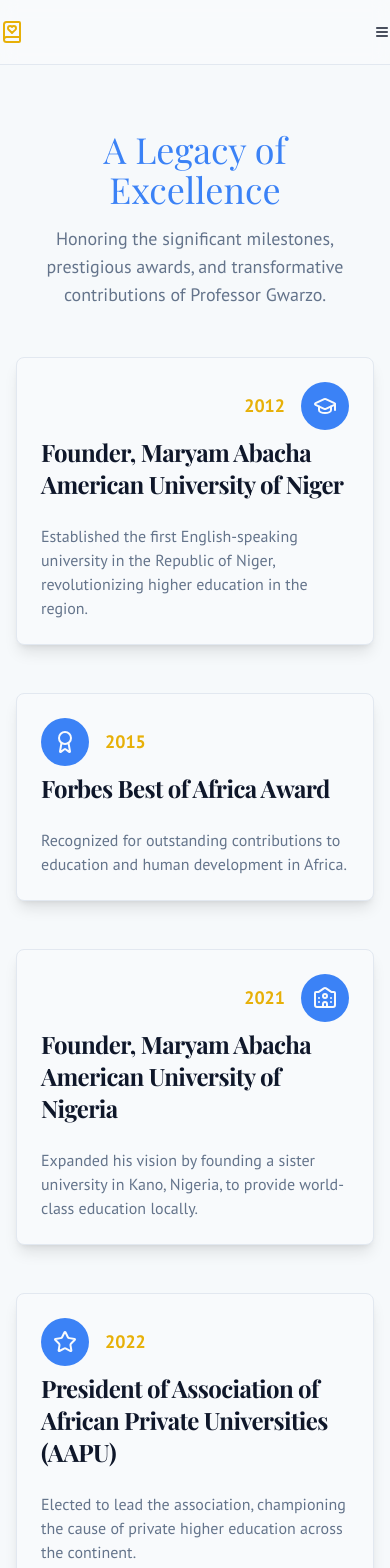
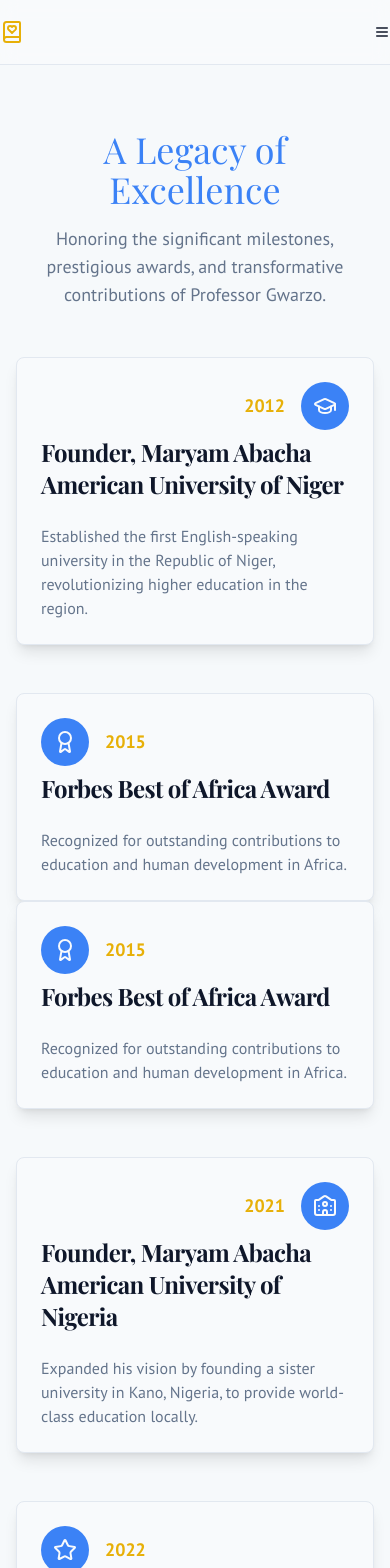
Before and after one commit to yaseeradam/tribute_aag, a Next.js app: page /achievements in a window 390 px wide. Shown: the top 1568 px of the page. Built offline with nearby package versions, Linux system fonts and the light colour scheme.

Commit message:
theres nothing in the right side part is just dots which looks awful

```diff
--- a/src/app/achievements/page.tsx
+++ b/src/app/achievements/page.tsx
@@ -1,5 +1,6 @@
 import { achievements } from "@/lib/data";
 import { Card, CardContent, CardHeader, CardTitle } from "@/components/ui/card";
+import { cn } from "@/lib/utils";
 
 export default function AchievementsPage() {
   return (
@@ -20,20 +21,20 @@
           <div className="space-y-12">
             {achievements.map((achievement, index) => (
               <div key={achievement.title} className="md:grid md:grid-cols-2 md:gap-x-12 relative">
-                <div className={cn("hidden md:flex items-center", index % 2 === 0 ? "justify-end" : "justify-start col-start-2")}>
-                  {index % 2 === 0 && <TimelineContent achievement={achievement} index={index} />}
+                <div className={cn("flex items-center", index % 2 === 0 ? "justify-end" : "justify-start col-start-2")}>
+                  <TimelineContent achievement={achievement} index={index} />
                 </div>
 
                 <div className="hidden md:flex justify-center items-center">
                    <div className="h-6 w-6 rounded-full bg-accent border-4 border-background z-10"></div>
                 </div>
 
-                <div className={cn("md:hidden")}>
-                  <TimelineContent achievement={achievement} index={index} />
-                </div>
-
-                <div className={cn("hidden md:flex items-center", index % 2 !== 0 ? "justify-start" : "justify-end col-start-1 row-start-1")}>
-                  {index % 2 !== 0 && <TimelineContent achievement={achievement} index={index} />}
+                <div className={cn("flex items-center", index % 2 !== 0 ? "justify-start" : "justify-end col-start-1 row-start-1")}>
+                  {index % 2 !== 0 && (
+                    <div className="md:hidden">
+                       <TimelineContent achievement={achievement} index={index} />
+                    </div>
+                  )}
                 </div>
               </div>
             ))}
@@ -48,7 +49,6 @@
   const Icon = achievement.icon;
   const alignment = index % 2 === 0 ? 'md:text-right' : 'md:text-left';
   const cardAlignment = index % 2 === 0 ? 'md:items-end' : 'md:items-start';
-  const timeAlignment = index % 2 === 0 ? 'md:text-left' : 'md:text-right';
 
   return (
     <Card className="w-full shadow-lg hover:shadow-xl transition-shadow duration-300">
@@ -67,9 +67,3 @@
     </Card>
   );
 }
-
-// Helper to use cn in server components
-function cn(...inputs: any[]) {
-  const classNames = inputs.filter(Boolean);
-  return classNames.join(' ');
-}
```
